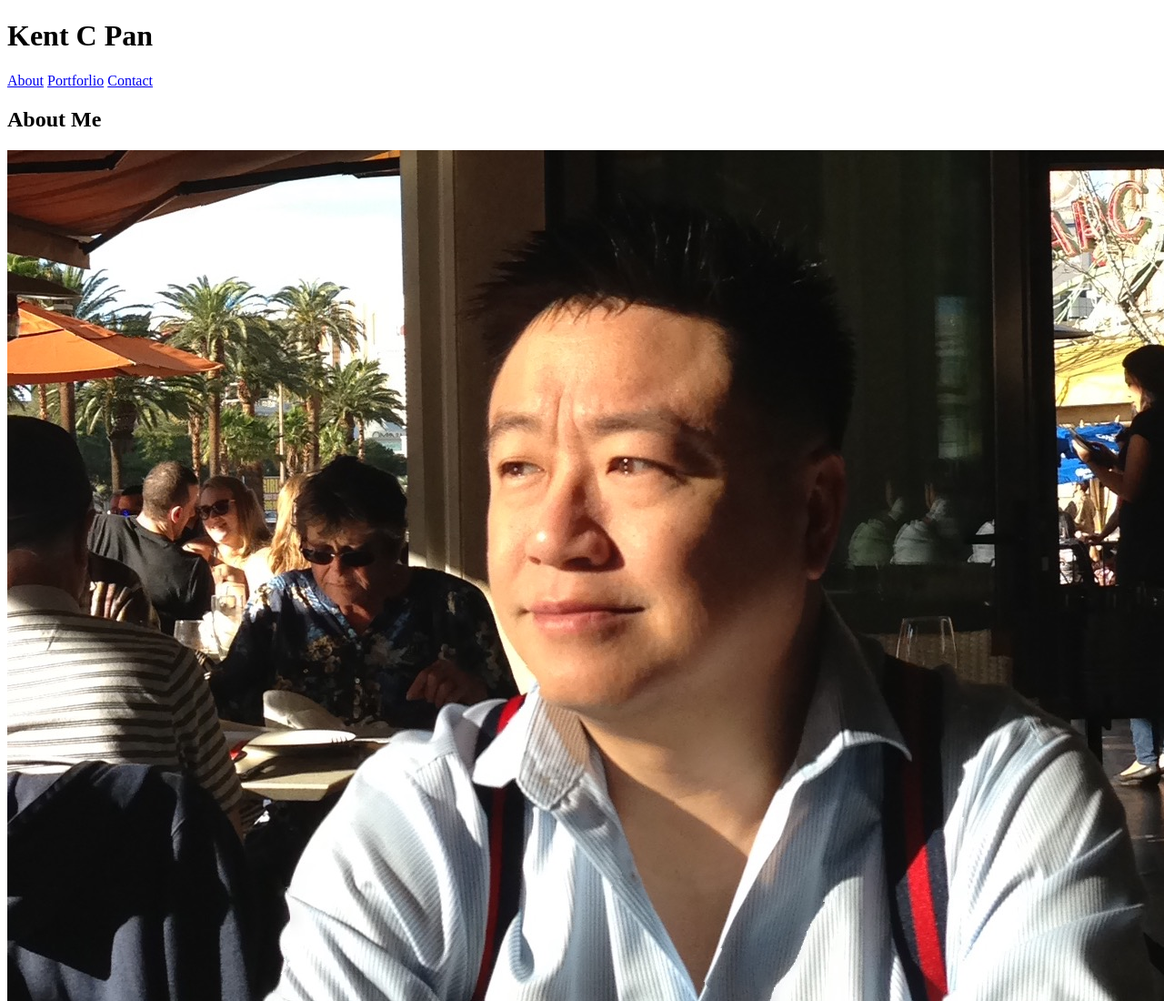
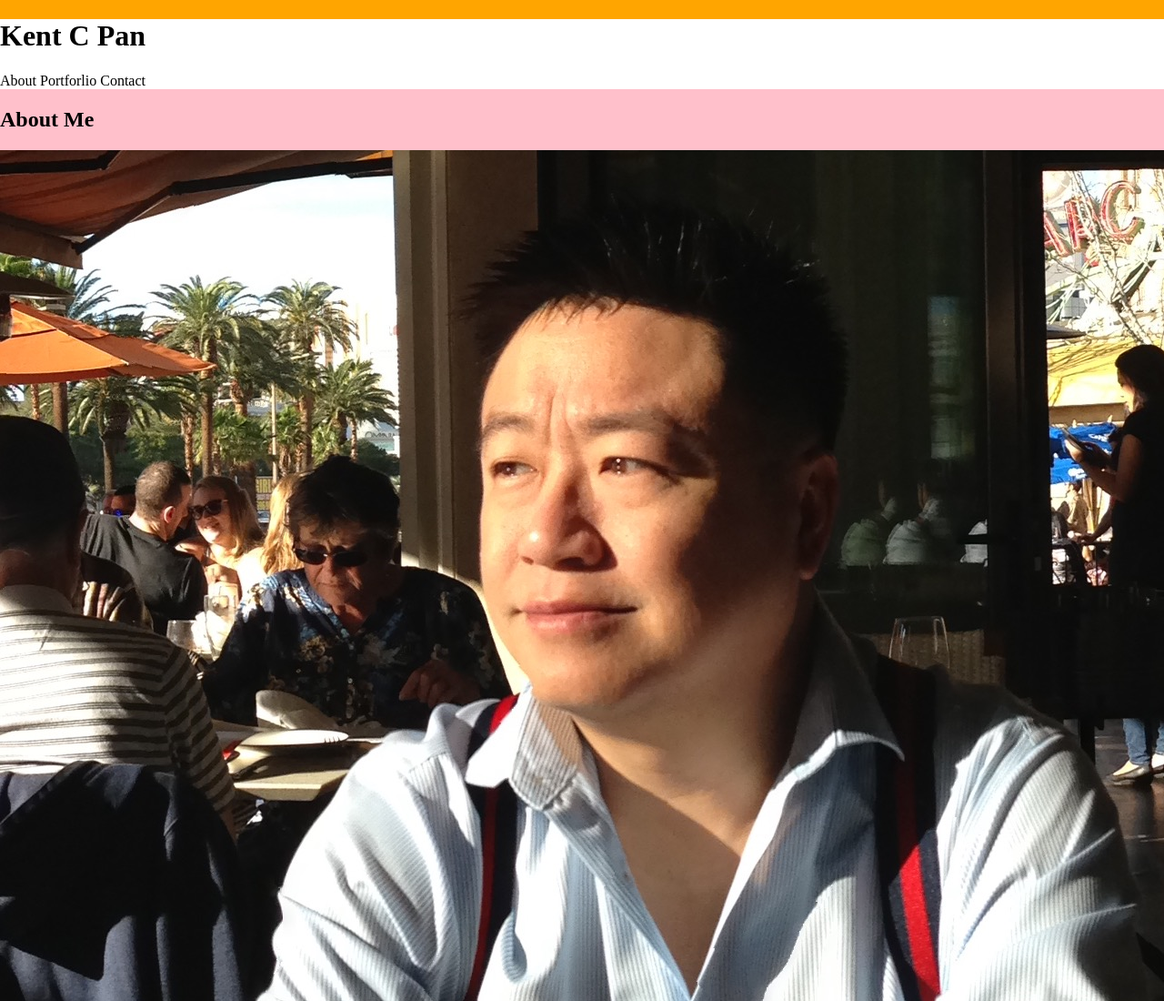
Before and after one commit to kcponline/Basic-Portfolio, a plain HTML site: page index.html in a window 1280 px wide. Shown: the top 1100 px of the page at 91% size. Drawn offline with Linux system fonts and the light colour scheme.

Commit message:
commit 02 - visualize containers

```diff
--- a/assets/css/style.css
+++ b/assets/css/style.css
@@ -0,0 +1,70 @@
+body {
+	background: orange;
+	margin: 0;
+
+
+
+
+
+
+
+
+}
+
+header {
+	background: white;
+
+
+
+
+
+
+
+
+
+}
+
+div {
+	background: pink;
+
+
+
+
+
+
+
+}
+/*
+h1 {
+
+
+
+
+
+
+
+
+
+
+}
+
+img {
+
+
+
+
+
+
+
+}
+
+p {
+
+
+
+
+
+
+
+
+}*/
--- a/index.html
+++ b/index.html
@@ -4,7 +4,7 @@
 	<title>Portfolio About</title>
 
 
-
+	<link rel="stylesheet" type="text/css" href="assets/css/style.css">
 
 
 </head>
@@ -13,7 +13,7 @@
 
 <body>
 
-
+<div>
 
 	<header>
 
@@ -23,15 +23,15 @@
 
 
 
-		<a href="index.html">About</a>
+		<a>About</a>
 
 
 
-		<a href="Portfolio">Portforlio</a>
+		<a>Portforlio</a>
 
 
 
-		<a href="Contact">Contact</a>
+		<a>Contact</a>
 
 
 
@@ -91,9 +91,9 @@
 
 
 
-	<footer>© Copyright 2016 Kent C Pan
-	</footer>
+	<footer>© Copyright 2016 Kent C Pan</footer>
 
+</div>
 
 
 
```
